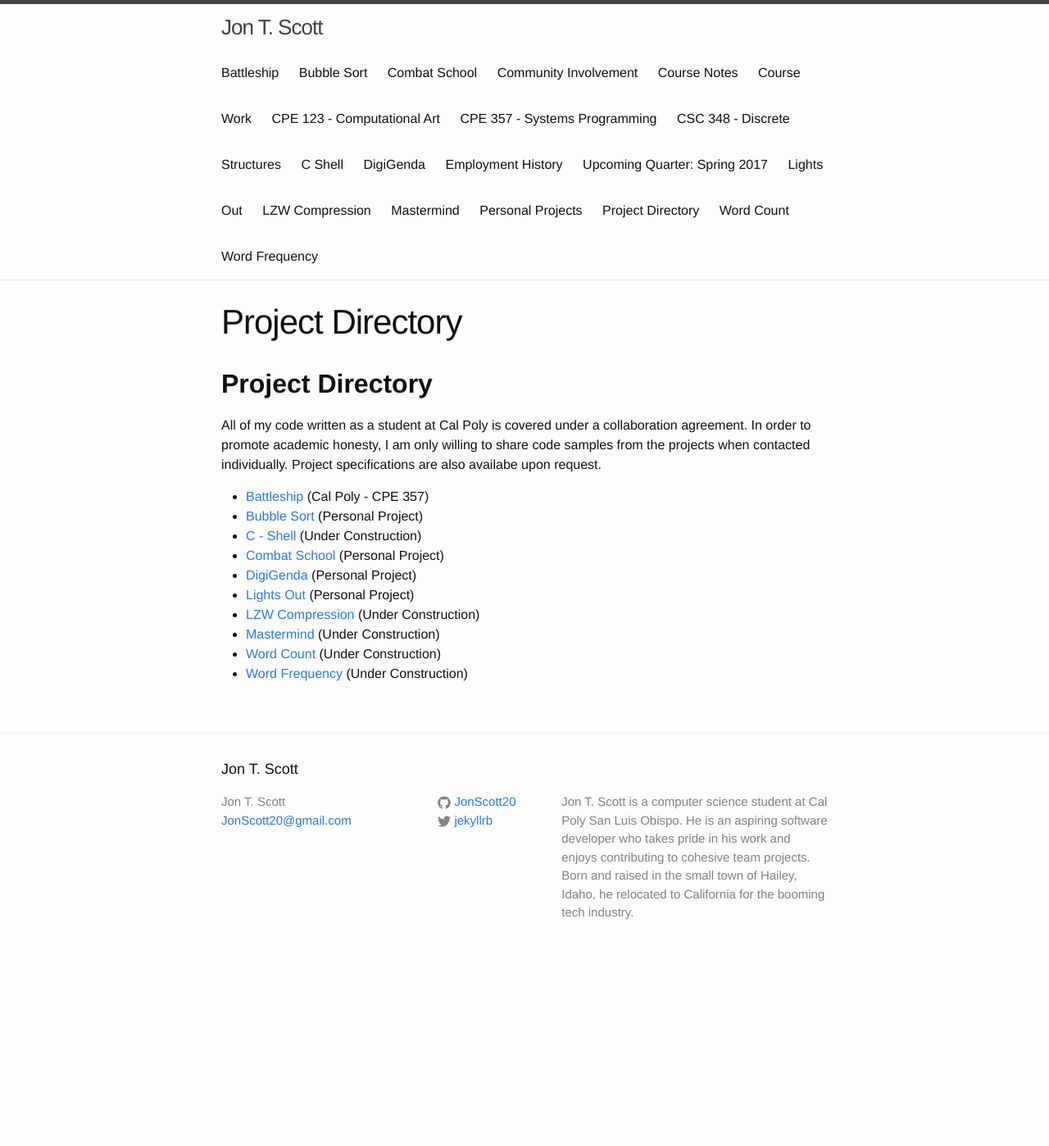
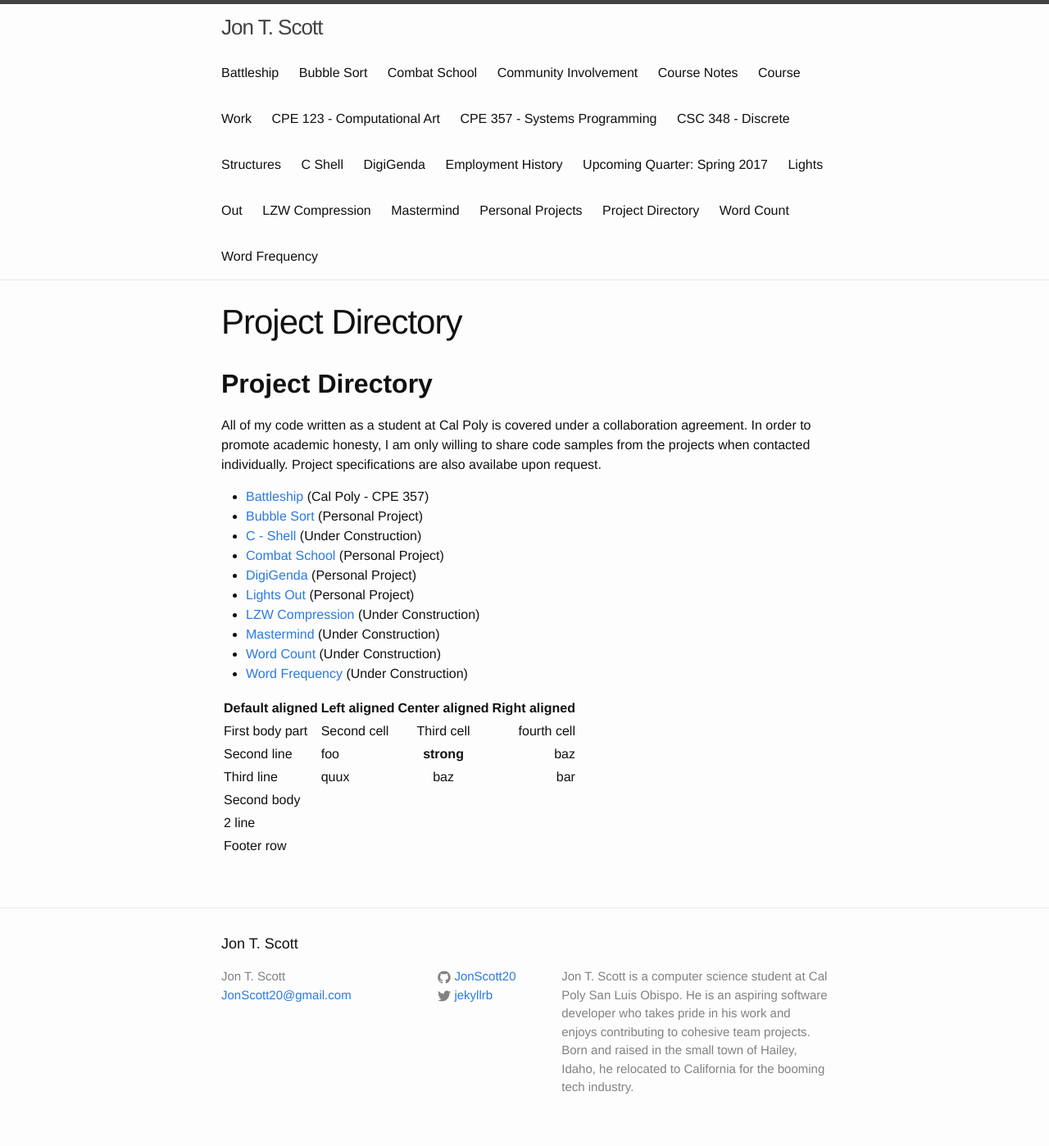
Before and after one commit to JonScott20/JonScott20.github.io, a Jekyll site: the page built from project_directory.md, in a window 1280 px wide. Shown: the whole page at 82% size. Built offline with Jekyll 4.4.1, drawn with Linux system fonts in a browser that asks for light colours; our own code applies the rules of GitHub Pages for plain Markdown files; before the commit the page ends 1185 px from its top, so only the background shows below that.

Commit message:
Update project_directory.md

```diff
--- a/project_directory.md
+++ b/project_directory.md
@@ -18,3 +18,16 @@ All of my code written as a student at Cal Poly is covered under a collaboration
 * [Mastermind](https://jonscott20.github.io/mastermind) (Under Construction)
 * [Word Count](https://jonscott20.github.io/wordcount) (Under Construction)
 * [Word Frequency](https://jonscott20.github.io/wordfrequency) (Under Construction)
+
+|-----------------+------------+-----------------+----------------|
+| Default aligned |Left aligned| Center aligned  | Right aligned  |
+|-----------------|:-----------|:---------------:|---------------:|
+| First body part |Second cell | Third cell      | fourth cell    |
+| Second line     |foo         | **strong**      | baz            |
+| Third line      |quux        | baz             | bar            |
+|-----------------+------------+-----------------+----------------|
+| Second body     |            |                 |                |
+| 2 line          |            |                 |                |
+|=================+============+=================+================|
+| Footer row      |            |                 |                |
+|-----------------+------------+-----------------+----------------|
```
